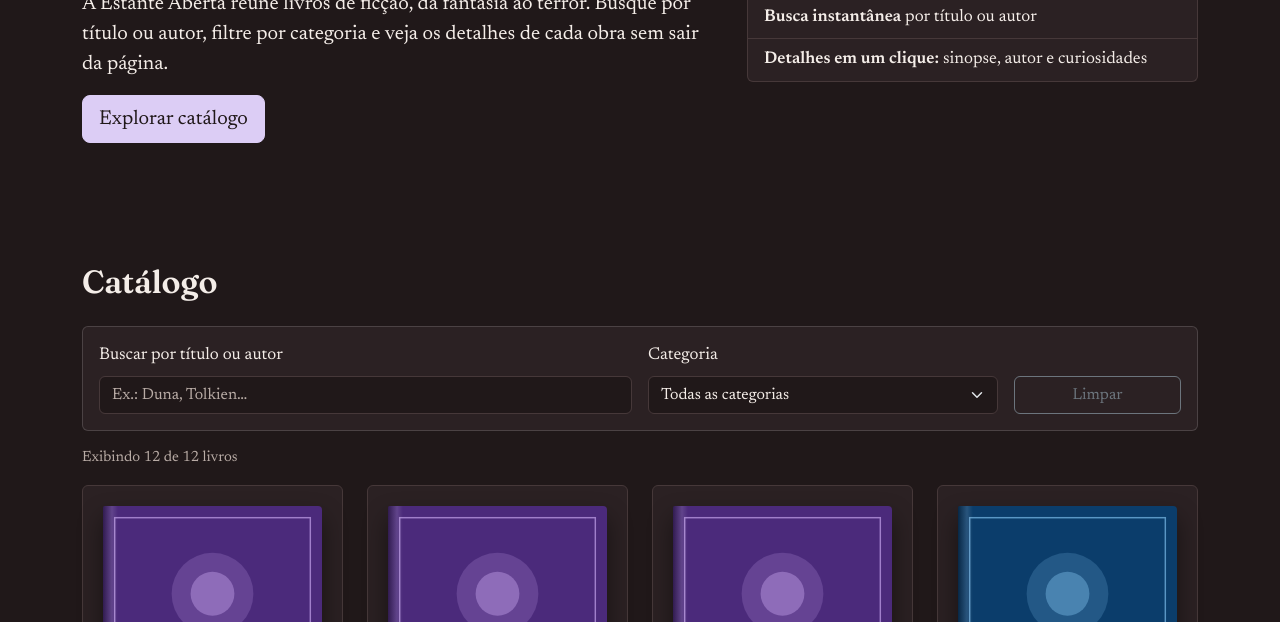
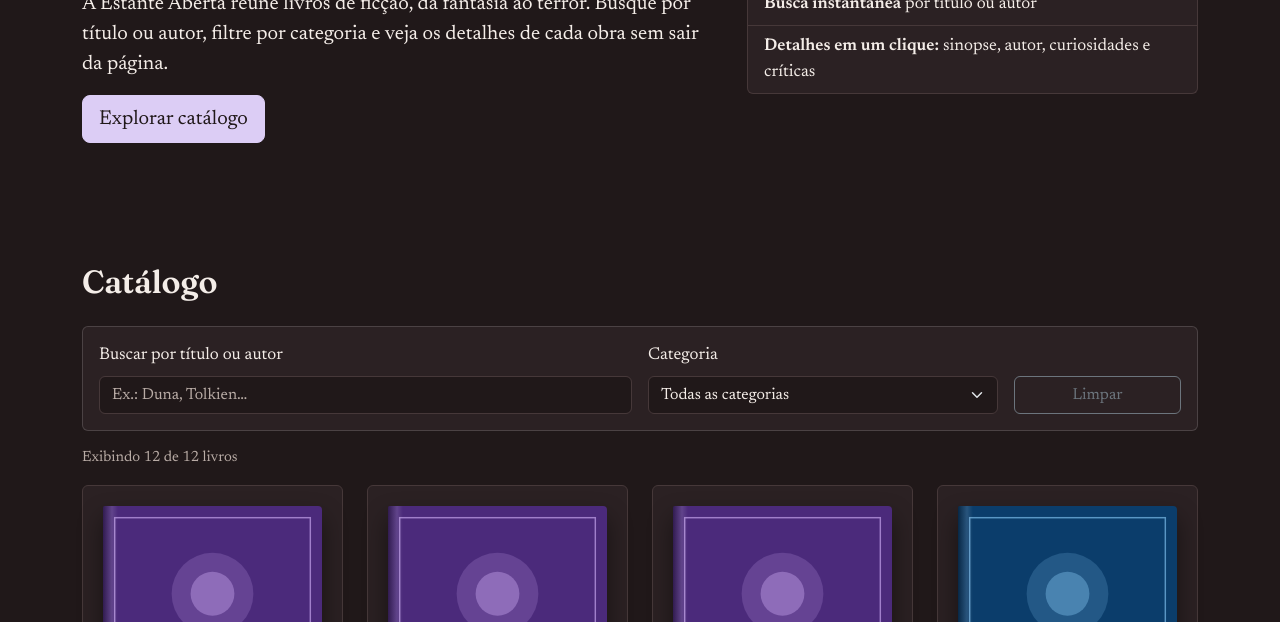
Before and after one commit to Rdnevess/estante-aberta, a plain HTML site: page index.html in a window 1280 px wide. Shown: the part 478-1100 px from the top of the page. Drawn offline with nearby package versions, Linux system fonts and the light colour scheme.

Commit message:
docs: menciona as críticas na apresentação do site

```diff
--- a/index.html
+++ b/index.html
@@ -58,7 +58,7 @@
             <ul class="list-group">
               <li class="list-group-item"><strong>5 categorias:</strong> fantasia, ficção científica, suspense, romance e terror</li>
               <li class="list-group-item"><strong>Busca instantânea</strong> por título ou autor</li>
-              <li class="list-group-item"><strong>Detalhes em um clique:</strong> sinopse, autor e curiosidades</li>
+              <li class="list-group-item"><strong>Detalhes em um clique:</strong> sinopse, autor, curiosidades e críticas</li>
             </ul>
           </div>
         </div>
```
